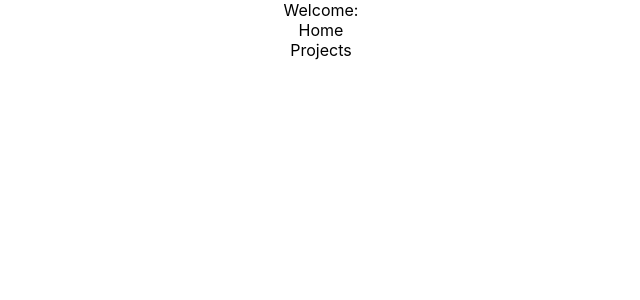
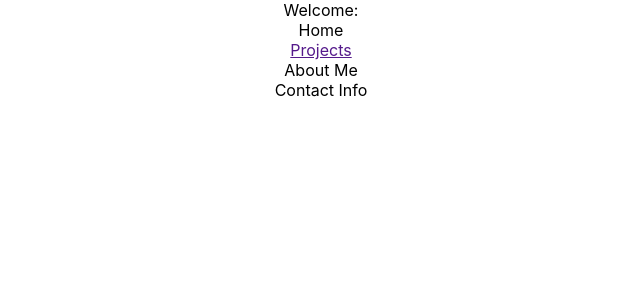
Before and after one commit to JoeliRosas20/joelirosas20.github.io, a React (Create React App) app: page / in a window 1280 px wide. Shown: the top 300 px of the page, without its empty margins (319-959 px from the left). Built offline with nearby package versions, Linux system fonts and the light colour scheme.

Commit message:
Changed a line from Route to Link

```diff
--- a/src/Site.js
+++ b/src/Site.js
@@ -9,7 +9,9 @@ function Site() {
     return (
         <Router>
             <Route path="/" component = {HomePage}/>
-            <Route path="/" component = {MyProjects}/>
+            <Link path="/MyProjects">Projects</Link>
+            <Route path="/" component = {AboutMe}/>
+            <Route path="/" component = {ContactInfo}/>
         </Router>
     )
 }
```
